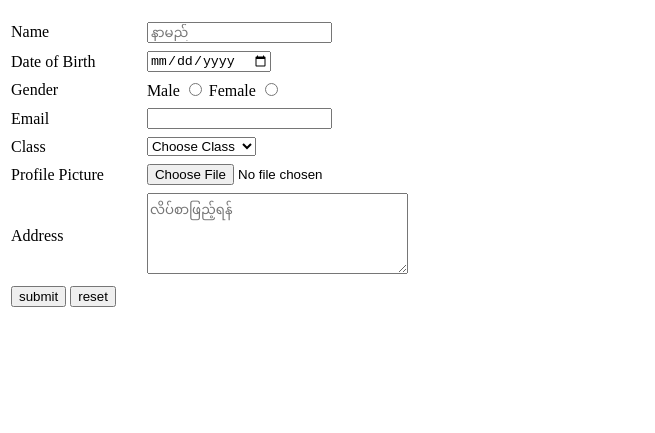
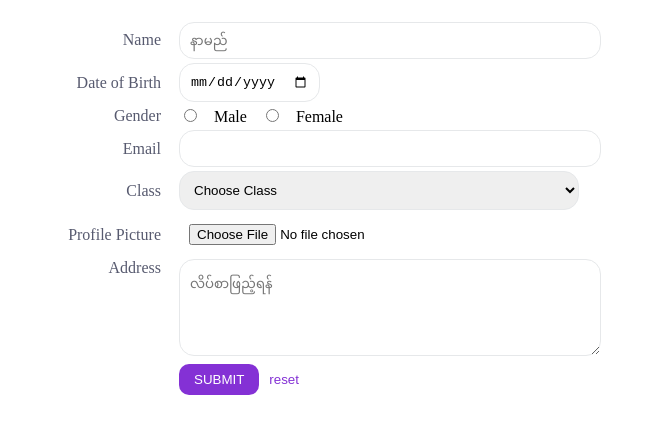
Before and after one commit to AungMyoMinJY/Web-Foundation, a plain HTML site: page index.html in a window 1280 px wide. Shown: the part 61-494 px from the top of the page, without its empty margins (0-655 px from the left). Drawn offline with Linux system fonts and the light colour scheme.

Commit message:
day7 updated

```diff
--- a/index.html
+++ b/index.html
@@ -8,11 +8,50 @@
 		h1 {
 
 		}
-		td {
+		/*td {
 			padding-right: 40px;
+			padding-bottom: 5px;
+		}*/
+		td:first-child {
+			width: 150px;
+			padding-right: 15px;
+			color: #575a6f;
+
 		}
-		td	{
-			padding-bottom: 5px;
+		.r {
+			border-radius: 15px;
+		}
+		.s {
+			border: 1px solid #e6e8ea;
+		}
+		.n {
+			width: 400px;
+		}
+		.spacing {
+			padding: 10px;
+		}
+		.s-btn {
+			padding: 8px 15px;
+			background: #8431D5;
+			color: #ffffff;
+			border-radius: 10px;
+			border: none;
+			text-transform: uppercase;
+			cursor: pointer;
+		}
+		.s-btn:hover {
+			background: gold;
+		}
+		.reset-btn {
+			background: none;
+			border: none;
+			color: #8431D5;
+
+			cursor: pointer;
+		}
+		.reset-btn:hover {
+			color: gold;
+			text-decoration: underline;
 		}
 	</style>
 </head>
@@ -22,30 +61,32 @@
 	<form action="#">
 		<table>
 			<tr>
-				<td><label for="name">Name</label></td>
-				<td><input required type="text" placeholder="နာမည်" name="name"	id="name"></td>
+				<td align="right"><label for="name">Name</label></td>
+				<td><input class="n r s spacing" required type="text" placeholder="နာမည်" name="name"	id="name "></td>
 			</tr>
 			<tr>
-				<td><label for="dob">Date of Birth</label></td>
-				<td><input type="date" name="dob" id="dob"></td>
+				<td align="right"><label for="dob">Date of Birth</label></td>
+				<td><input class="r s spacing" type="date" name="dob" id="dob"></td>
 			</tr>
 
 			<tr>
-				<td>Gender</td>
-				<td><label for="male">Male</label>
-					<input type="radio" name="gender" id="male">
-					<label for="female">Female</label>
+				<td align="right">Gender</td>
+				<td>
+					<input  type="radio" name="gender" id="male">
+					<label class="spacing" for="male">Male</label>
+
 					<input type="radio" name="gender" id="female">
+					<label class="spacing" for="female">Female</label>
 				</td>
 			</tr>
 			<tr>
-				<td><label for="email">Email</label></td>
-				<td><input type="email" name="email" id="email"></td>
+				<td align="right"><label for="email">Email</label></td>
+				<td><input class="n r s spacing" type="email" name="email" id="email"></td>
 			</tr>
 			<tr>
-				<td><label for="class">Class</label></td>
+				<td align="right"><label  for="class">Class</label></td>
 				<td>
-					<select name="calss" id="class">
+					<select class="n r s spacing" name="calss" id="class">
 						<option value="">Choose Class</option>
 						<option value="kg">Kinder Garden</option>
 						<option value="g1">Grade 1</option>
@@ -56,18 +97,19 @@
 				</td>
 			</tr>
 				<tr>
-				<td><label for="pp">Profile Picture</label></td>
-			<td><input type="file" name="pp" id="pp"></td>
+				<td align="right"><label for="pp">Profile Picture</label></td>
+			<td><input class="spacing" type="file" name="pp" id="pp"></td>
 			</tr>
 			<tr>
-				<td><label for="address">Address</label></td>
-				<td><textarea name="address" id="address" cols="30" rows="5" placeholder="လိပ်စာဖြည့်ရန်"></textarea>
+				<td align="right" valign="top" ><label for="address">Address</label></td>
+				<td><textarea class="n r s spacing" name="address" id="address" cols="30" rows="5" placeholder="လိပ်စာဖြည့်ရန်"></textarea>
 				</td>
 			</tr>
 			<tr>
+				<td></td>
 				<td colspan="2">
-					<input type="submit" value="submit">
-					<input type="reset" value="reset">
+					<input class="s-btn" type="submit" value="submit">
+					<input class="reset-btn" type="reset" value="reset">
 				</td>
 			</tr>
 		</table>
```
